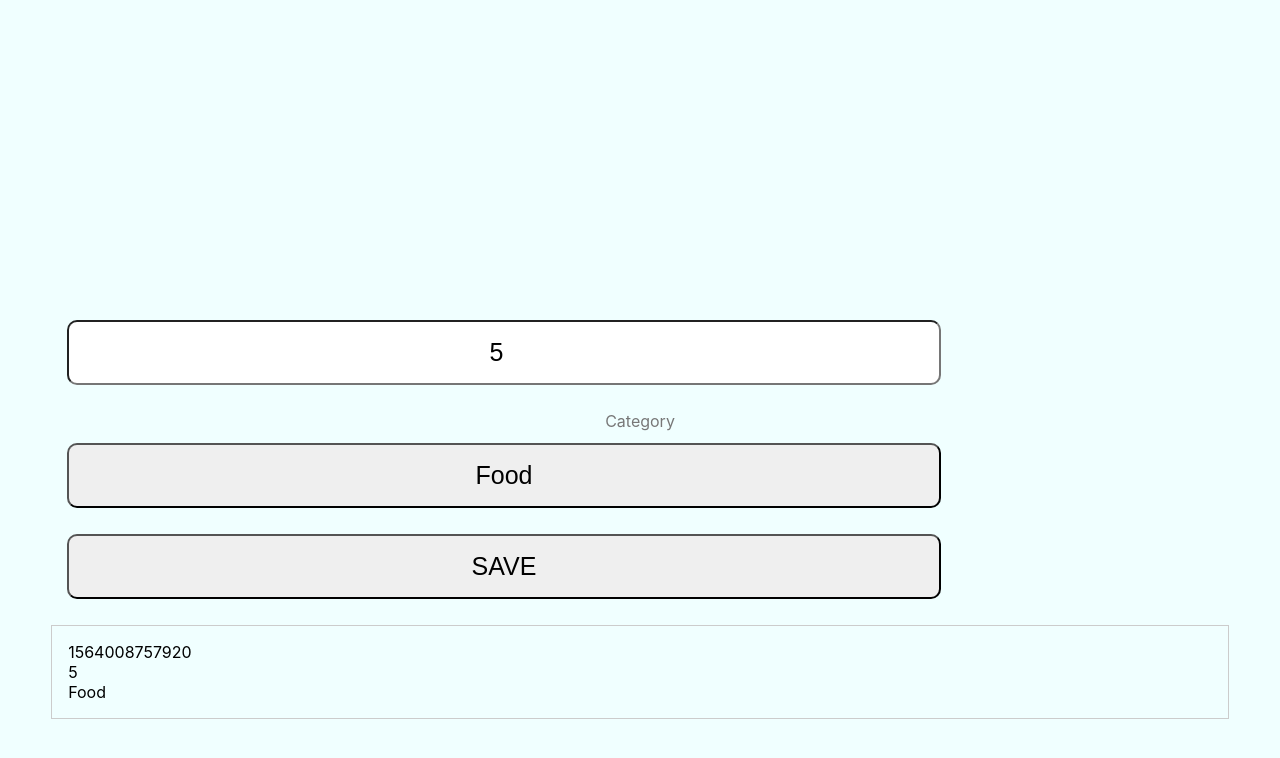
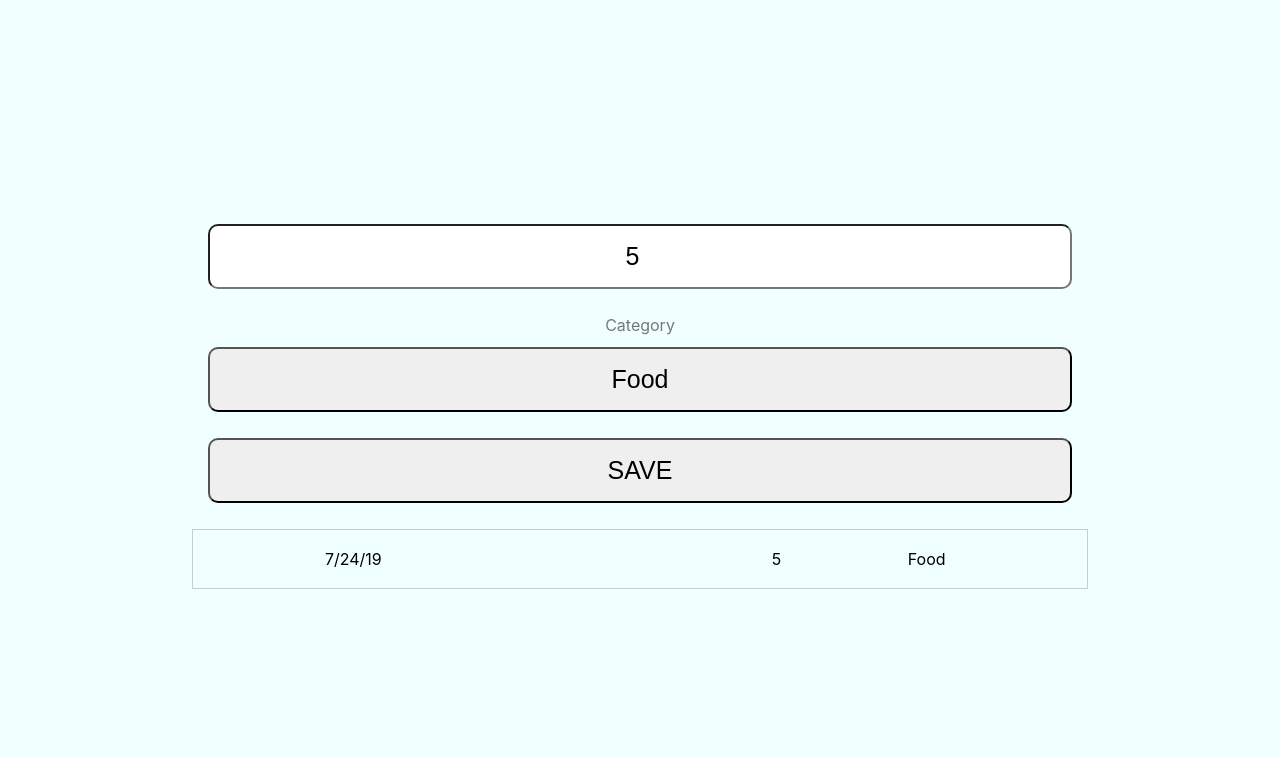
Before and after one commit to sahelgeson/dirtsimple-expensetracker, a React (Create React App) app: page / in a window 1280 px wide. Both pictures are taken after typing "5" into the empty fields and a click on the input "Save". Shown: the top 758 px of the page. Built offline with nearby package versions, Linux system fonts and the light colour scheme.

Commit message:
working on the formatting of the recent expenses table

```diff
--- a/src/App.css
+++ b/src/App.css
@@ -10,19 +10,27 @@ body {
   background: #f0ffff;
 }
 
+.container {
+  margin: 0 auto;
+  width: 70%;
+}
+
 form {
   margin: 1rem;
   margin-top: 25%; /* TODO: temporary value */
 }
 
-ol { list-style-type: none; }
+.table {
+  table-layout : fixed;
+  text-align: center;
+}
 
 .input {
   text-align: center;
   display: block;
   padding: 1rem;
   border-radius: 10px;
-  width: 70%;
+  width: 100%
 }
   .input[type="submit"]{
     text-transform: uppercase;
@@ -39,14 +47,10 @@ ol { list-style-type: none; }
 .card {
   border: 1px solid #ccc;
   padding: 1rem;
+  width: 100%;
 }
 
 /* Margins */
-.mhl {
-  margin-left: 3.2rem;
-  margin-right: 3.2rem;
-}
-
 .mvm {
   margin-top: 1.6rem;
   margin-bottom: 1.6rem;
@@ -64,3 +68,7 @@ ol { list-style-type: none; }
 .font-25 {
   font-size: 25px;
 }
+
+.text-right {
+  text-align: right;
+}
--- a/src/App.js
+++ b/src/App.js
@@ -62,13 +62,13 @@ class App extends Component{
     const numberOfRecentShown = 10;
 
     return (
-      <div className="App">
+      <div className="App container">
         <form
           onSubmit={this.handleSubmit}
         >
           {/* TODO add an onselect so it resets the value when a user taps into it? */}
           <input
-            className="input font-25 mhl mvm"
+            className="input font-25 mvm"
             type="number"
             placeholder="$0.00"
             min="0.01"
@@ -83,34 +83,36 @@ class App extends Component{
           </label>
 
           <input
-            className="input font-25 mhl mbm"
+            className="input font-25 mbm"
             type="button"
             onChange={this.handleCategoryChange}
             value={this.state.category}
           />
           <input
-            className="input font-25 mhl mvm"
+            className="input font-25 mvm"
             type="submit"
             value="Save"
           />
         </form>
 
         {recentExpenses.length ? (
-          <ol className="card mhl mvm">
+          <table className="table card mvm">
             {recentExpenses.slice(0,numberOfRecentShown).map((expense, i) =>
-              <li key={i}>
-                <div>
-                  {expense.datetime.getTime()}
-                </div>
-                <div>
+              <tr key={i}>
+                <td>
+                  {expense.datetime.getMonth() + 1}/
+                  {expense.datetime.getDate()}/
+                  {expense.datetime.getFullYear().toString().slice(-2)}
+                </td>
+                <td className="text-right">
                   {expense.amount}
-                </div>
-                <div>
+                </td>
+                <td>
                   {expense.category}
-                </div>
-              </li>
+                </td>
+              </tr>
             )}
-          </ol>
+          </table>
         ) : null}
         {recentExpenses.length > numberOfRecentShown ? (
           <div>See all expenses</div>
```
